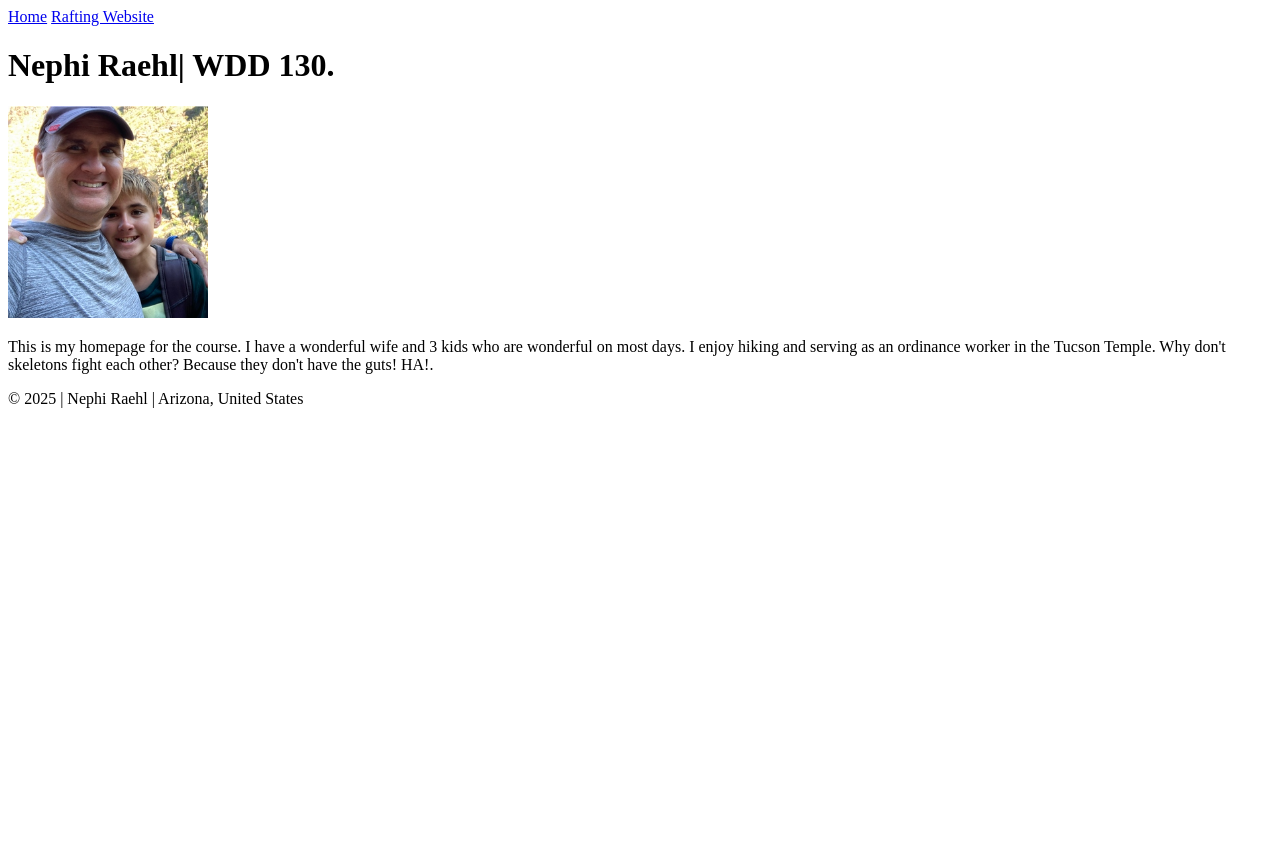
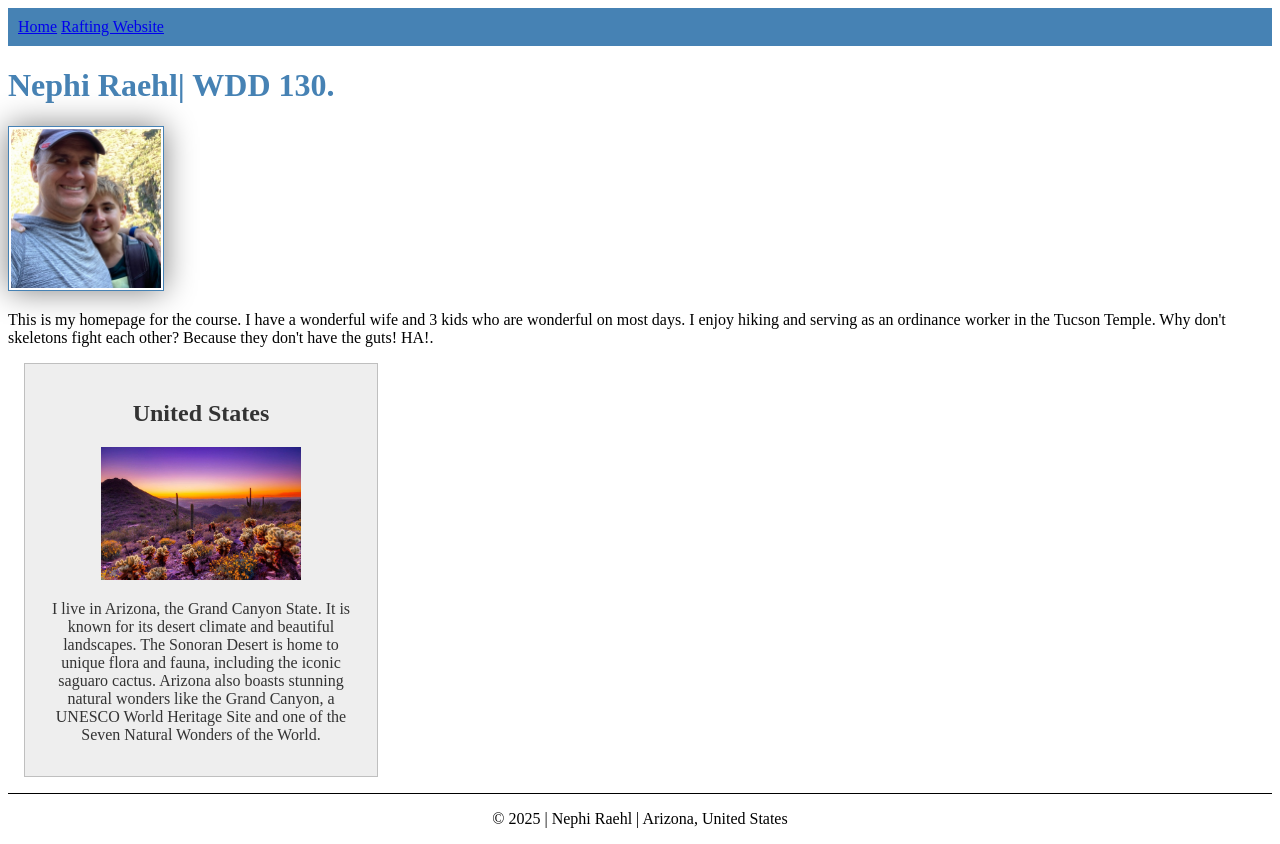
Before and after one commit to nephiraehl/wdd130, a plain HTML site: page index.html in a window 1280 px wide. Before the commit the page ends 800 px from the top, so only its background shows below. Drawn offline with Linux system fonts and the light colour scheme.

Commit message:
update index and styles HP

```diff
--- a/index.html
+++ b/index.html
@@ -5,6 +5,11 @@
     <meta charset="UTF-8">
     <meta name="viewport" content="width=device-width, initial-scale=1.0">
     <title>Nephi Raehl | WDD 130</title>
+    <meta name="description" content="Nephi Raehl's homepage for WDD 130 course.">
+    <meta name="author" content="Nephi Raehl, WDD 130, course Homepage">
+
+    <link rel="stylesheet" href="styles/styles.css">
+
 </head>
 
 <body>
@@ -15,15 +20,27 @@
         </nav>
     </header>
     <main>
+
         <h1>Nephi Raehl| WDD 130.</h1>
         <img src="images/profile.jpg" alt="Salt Lake Temple." width="200">
         <p>This is my homepage for the course. I have a wonderful wife and 3 kids who are wonderful on most days.
             I enjoy hiking and serving as an ordinance worker in the Tucson Temple. Why don't skeletons fight each
             other?
             Because they don't have the guts! HA!.</p>
+    </main>
+
+    <aside>
+        <h2>United States</h2>
+        <img src="images/Arizona.jpg" alt="Arizona's Sonoran Desert.">
+        <p>I live in Arizona, the Grand Canyon State. It is known for its desert climate and beautiful landscapes.
+            The Sonoran Desert is home to unique flora and fauna, including the iconic saguaro cactus. Arizona also
+            boasts stunning natural wonders like the Grand Canyon, a UNESCO World Heritage Site and one of the
+            Seven Natural Wonders of the World.</p>
 
 
-    </main>
+    </aside>
+
+
     <footer>
         <p>&copy; 2025 | Nephi Raehl | Arizona, United States</p>
     </footer>
--- a/styles/styles.css
+++ b/styles/styles.css
@@ -0,0 +1,47 @@
+nav {
+    background-color: steelblue;
+    padding: 10px;
+}
+
+nav {
+    color: white;
+    padding: 10px;
+    display: block;
+}
+
+h1 {
+    color: steelblue
+}
+
+main img {
+    width: 150px;
+    height: auto;
+    border: 1px solid steelblue;
+    padding: 2px;
+    box-shadow: 0 0 30px gray
+}
+
+p {
+    padding: 0;
+}
+
+aside {
+    width: 20em;
+    margin: 1em;
+    border: 1px solid rgba(0 0 0 / 0.2); /* 1 */
+    padding: 1em;
+    background-color: #eee;
+    color: #333;
+    text-align: center;
+}
+
+aside img {
+    width:200px;
+    height: auto;
+}
+
+footer {
+    margin-top:1em;
+    border-top: 1px solid #000;
+    text-align: center;
+}
```
Also changed, not shown: images/Arizona.jpg (added).
